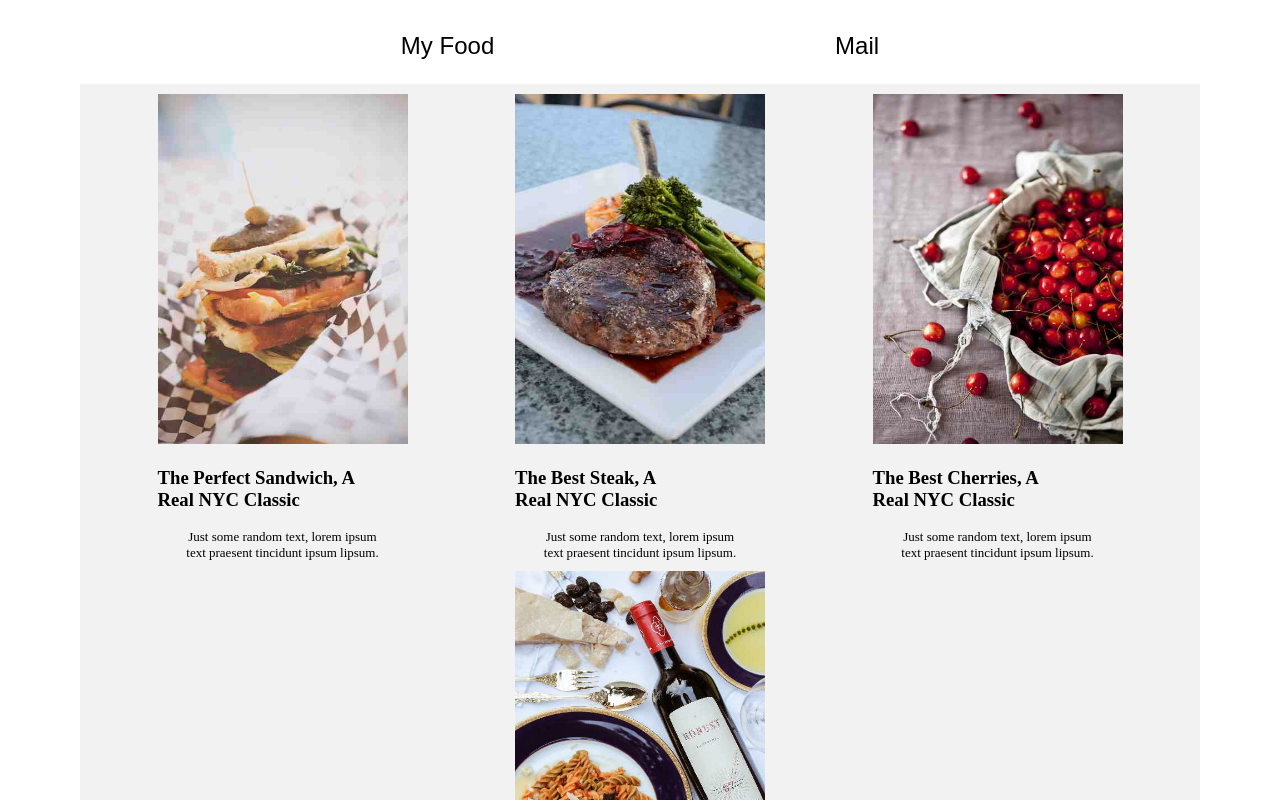
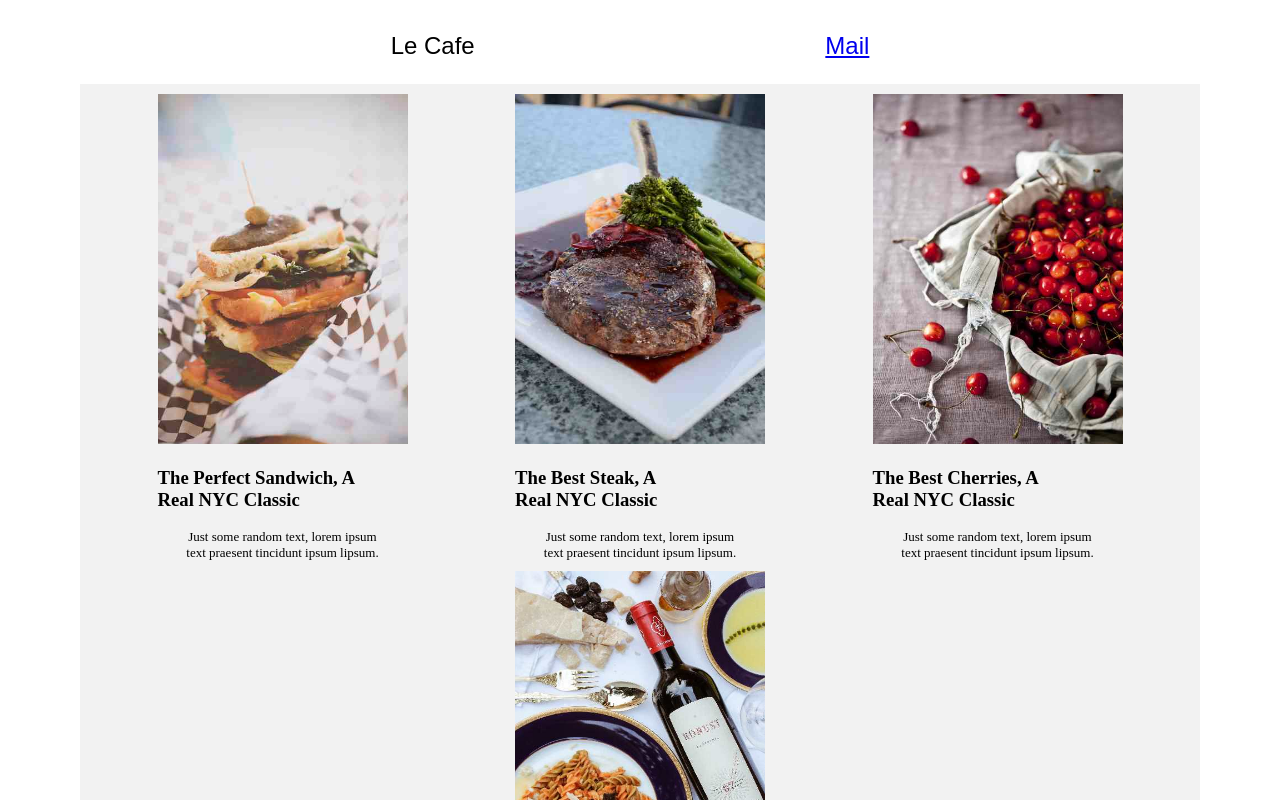
Before and after one commit to Rajeshkarri827/w3food, a plain HTML site: page index.html in a window 1280 px wide. Shown: the top 800 px of the page. Drawn offline with Linux system fonts and the light colour scheme.

Commit message:
Update index.html

```diff
--- a/index.html
+++ b/index.html
@@ -10,8 +10,8 @@
 <body>
     <header>
     <div class="head">
-        <p class="title" >My Food</p>
-        <p class="mail">Mail</p>
+        <p class="title" >Le Cafe</p>
+        <p class="mail"><a href="mailto:rajeshkarri827@gmail.com">Mail</a></p>
 
     </div>
     </header>
```
